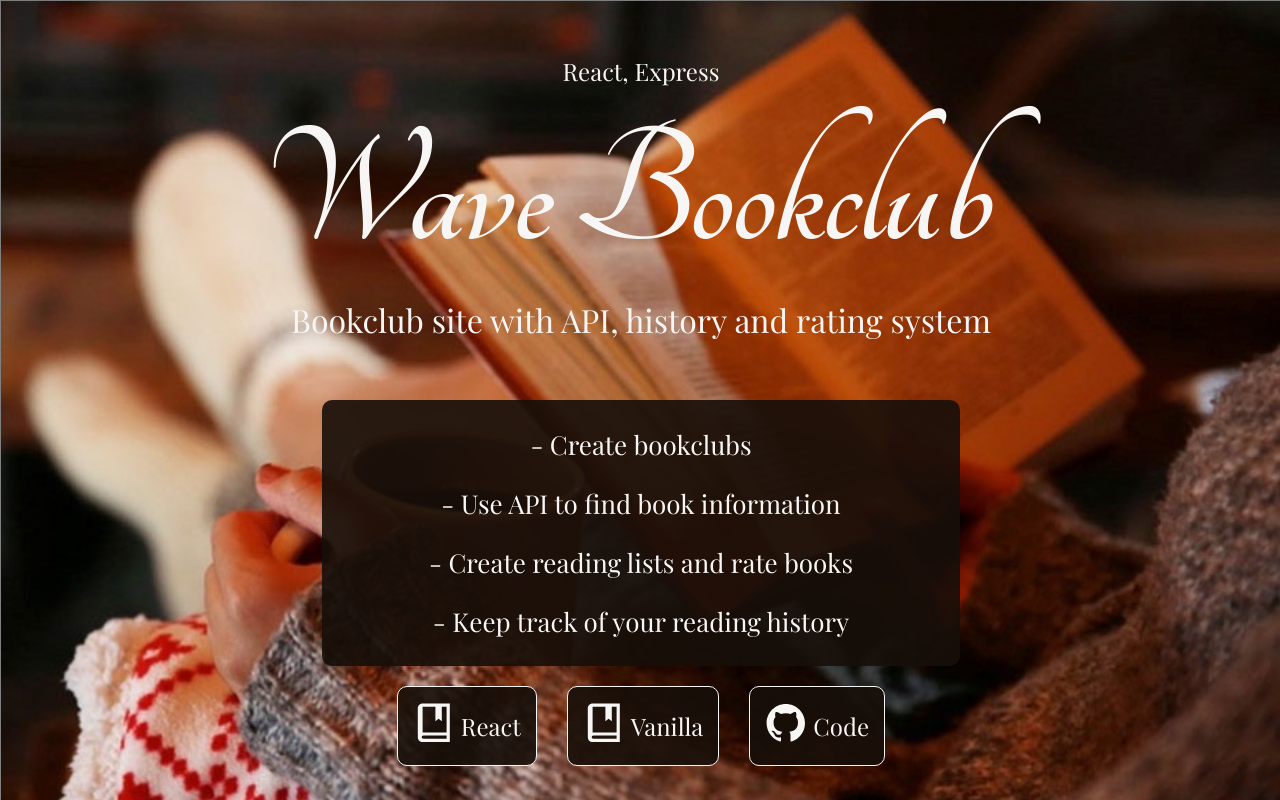
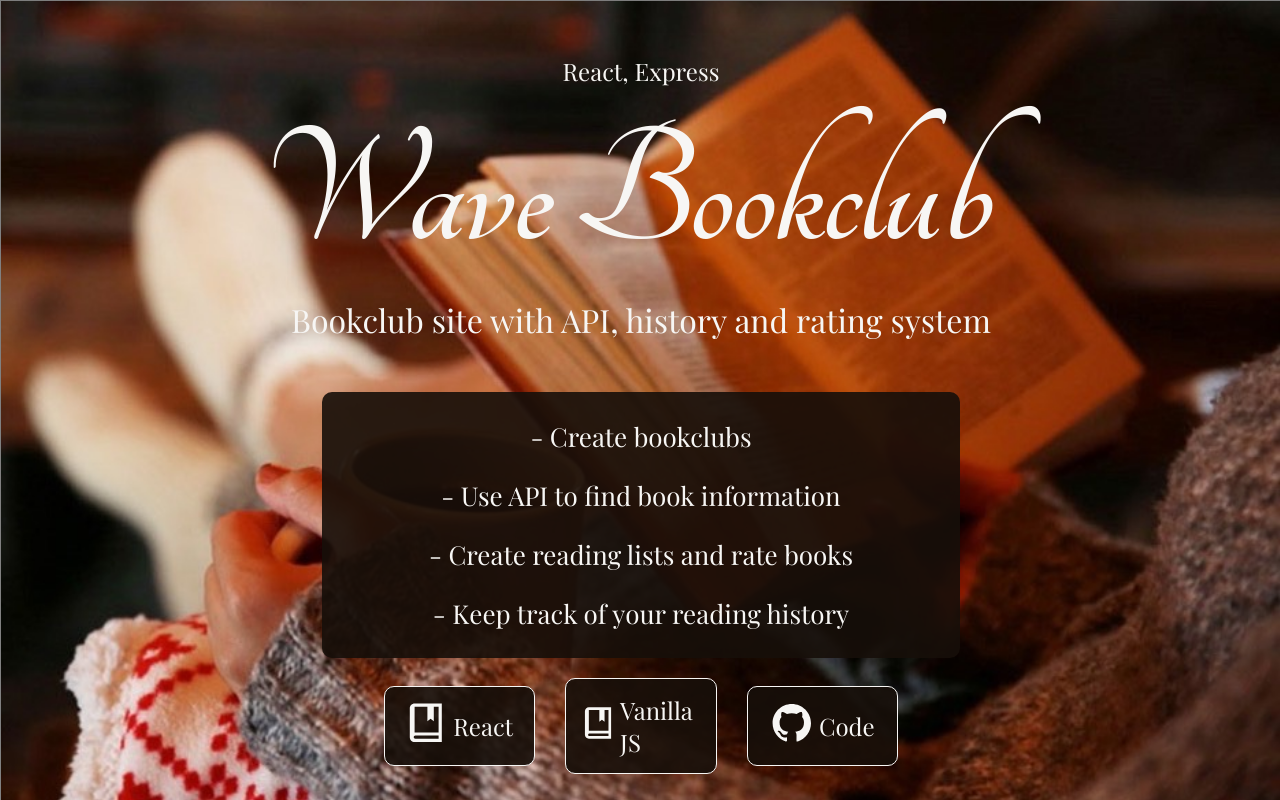
Before and after one commit to Javier-Nieves/Javier-Nieves.github.io, a plain HTML site: page index.html in a window 1280 px wide. Both pictures are taken after a click on the element 927 px from the left and 116 px from the top of the page. Shown: the top 800 px of the page. Drawn offline with nearby package versions, Linux system fonts and the light colour scheme; a web font is replaced by a local one.

Commit message:
new domain for bookclub

```diff
--- a/index.html
+++ b/index.html
@@ -77,7 +77,7 @@
                                         <p> - Keep track of your reading history </p>
                                     </div>
                                     <div class="flex linkContainer">
-                                        <a class="flex projectLink books" href="https://wave-bookclub-react.vercel.app/">
+                                        <a class="flex projectLink books" href="https://wave-bookclub.com/">
                                             <svg viewBox="-1 -1 30 30" class="svg-project">
                                                 <path d="M22 24h-17c-1.657 0-3-1.343-3-3v-18c0-1.657 1.343-3 3-3h17v24zm-2-4h-14.505c-1.375 0-1.375 2 0 2h14.505v-2zm0-18h-3v9l-2-1.547-2 1.547v-9h-8v16h15v-16z"/></svg>
                                             </svg>
@@ -87,7 +87,7 @@
                                             <svg viewBox="-1 -1 30 30" class="svg-project">
                                                 <path d="M22 24h-17c-1.657 0-3-1.343-3-3v-18c0-1.657 1.343-3 3-3h17v24zm-2-4h-14.505c-1.375 0-1.375 2 0 2h14.505v-2zm0-18h-3v9l-2-1.547-2 1.547v-9h-8v16h15v-16z"/></svg>
                                             </svg>
-                                            <span>Vanilla</span>
+                                            <span>Vanilla JS</span>
                                         </a>
                                         <a class="flex projectLink books" href="https://github.com/Javier-Nieves/Wave-bookclub.git">
                                             <svg viewBox="-1 -1 30 30" class="svg-project">
```
